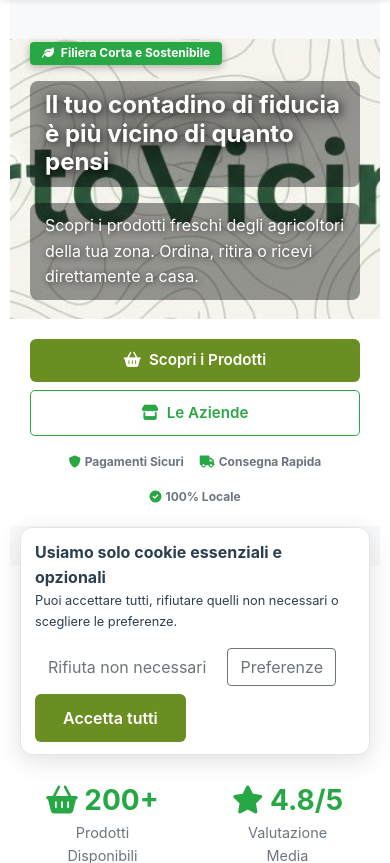
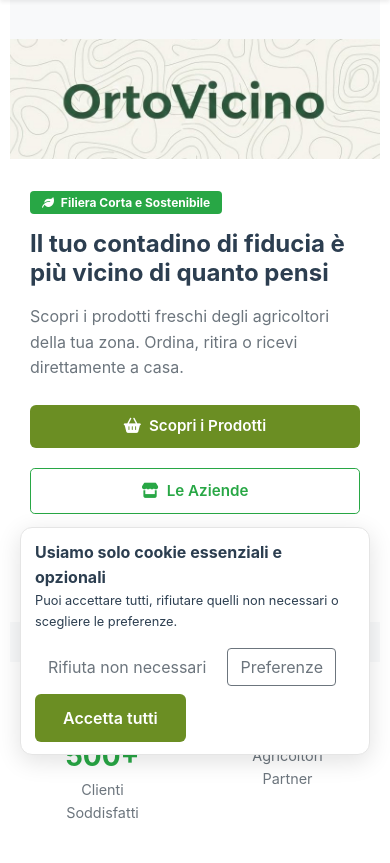
Before and after one commit to Chapobulli/agri-km-zero, a Flask app: page / in a window 390 px wide. Shown: the part 79-942 px from the top of the page. Run offline with Flask 3, Linux system fonts and the light colour scheme; some libraries are stand-ins or nearby versions.

Commit message:
Mobile: banner decorativo (120px) separato, contenuto sotto su sfondo bianco pulito

```diff
--- a/templates/index.html
+++ b/templates/index.html
@@ -3,24 +3,22 @@
 {% block content %}
 <!-- Hero Section - Two Column Design with Image -->
 <section class="hero-section" style="background: #f8f9fa; padding: 0; position: relative; overflow: hidden; min-height: 600px; margin-top: -1px;">
-    <!-- Banner mobile con contenuto sovrapposto -->
-    <div class="d-lg-none" style="position: relative; height: 280px; background: url('/static/images/logo/banner.jpg') center center / cover no-repeat;">
-        <div style="position: relative; z-index: 2; padding: 30px 20px; height: 100%; display: flex; flex-direction: column; justify-content: center;">
-            <div class="badge badge-success mb-3" style="font-size: 0.875rem; padding: 0.5rem 1rem; width: fit-content; box-shadow: 0 2px 8px rgba(0,0,0,0.3);">
-                <i class="fas fa-leaf mr-1"></i> Filiera Corta e Sostenibile
-            </div>
-            <h1 class="font-weight-bold mb-3" style="color: white; line-height: 1.2; font-size: 1.8rem; text-shadow: 2px 2px 8px rgba(0,0,0,0.7), 0 0 20px rgba(0,0,0,0.5); background: rgba(0,0,0,0.4); padding: 10px 15px; border-radius: 8px;">
-                Il tuo contadino di fiducia è più vicino di quanto pensi
-            </h1>
-            <p class="mb-3" style="color: white; font-size: 1rem; text-shadow: 1px 1px 6px rgba(0,0,0,0.7); background: rgba(0,0,0,0.4); padding: 10px 15px; border-radius: 8px;">
-                Scopri i prodotti freschi degli agricoltori della tua zona. Ordina, ritira o ricevi direttamente a casa.
-            </p>
+    <!-- Banner decorativo mobile -->
+    <div class="d-lg-none" style="height: 120px; background: url('/static/images/logo/banner.jpg') center center / cover no-repeat;"></div>
+
+    <!-- Contenuto mobile sotto il banner -->
+    <div class="d-lg-none" style="background: white; padding: 30px 20px;">
+        <div class="badge badge-success mb-3" style="font-size: 0.875rem; padding: 0.5rem 1rem; width: fit-content;">
+            <i class="fas fa-leaf mr-1"></i> Filiera Corta e Sostenibile
         </div>
-    </div>
+        <h1 class="font-weight-bold mb-3" style="color: #2c3e50; line-height: 1.2; font-size: 1.8rem;">
+            Il tuo contadino di fiducia è più vicino di quanto pensi
+        </h1>
+        <p class="mb-4" style="color: #6c757d; font-size: 1rem;">
+            Scopri i prodotti freschi degli agricoltori della tua zona. Ordina, ritira o ricevi direttamente a casa.
+        </p>
 
-    <!-- Pulsanti sotto il banner mobile -->
-    <div class="d-lg-none" style="background: white; padding: 20px;">
-        <div class="d-flex flex-column gap-2">
+        <div class="d-flex flex-column" style="gap: 0.75rem;">
             <a href="{{ url_for('products.list_products') }}" class="btn btn-success btn-lg btn-block" style="padding: 0.875rem 2rem; font-weight: 600;">
                 <i class="fas fa-shopping-basket mr-2"></i>Scopri i Prodotti
             </a>
@@ -28,8 +26,9 @@
                 <i class="fas fa-store mr-2"></i>Le Aziende
             </a>
         </div>
+
         <!-- Trust Badges -->
-        <div class="d-flex flex-wrap align-items-center justify-content-center mt-3 text-muted" style="font-size: 0.75rem; gap: 1rem;">
+        <div class="d-flex flex-wrap align-items-center justify-content-center mt-4 text-muted" style="font-size: 0.75rem; gap: 1rem;">
             <div><i class="fas fa-shield-alt text-success mr-1"></i><strong>Pagamenti Sicuri</strong></div>
             <div><i class="fas fa-truck text-success mr-1"></i><strong>Consegna Rapida</strong></div>
             <div><i class="fas fa-check-circle text-success mr-1"></i><strong>100% Locale</strong></div>
```
